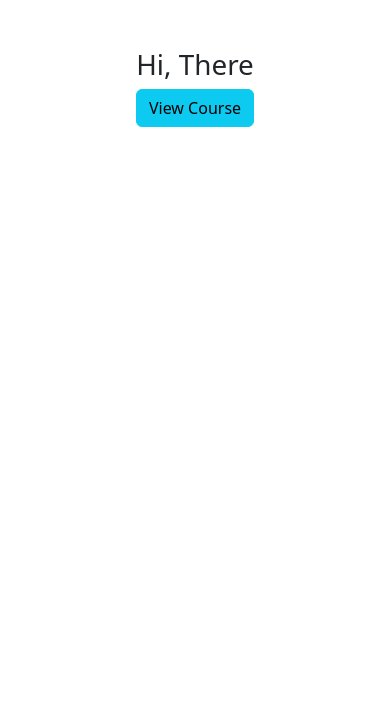
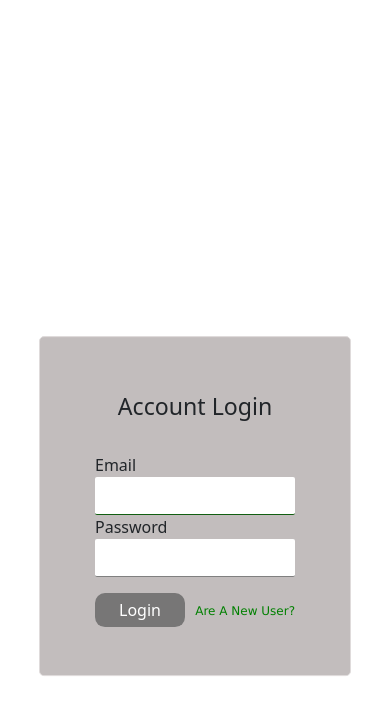
Before and after one commit to Protik111/Content-tribune-task, a React (Create React App) app in the folder client/: page /login in a window 390 px wide. Shown: the top 714 px of the page. Built offline with nearby package versions, Linux system fonts and the light colour scheme.

Commit message:
login isgn up desgin added

```diff
--- a/client/package.json
+++ b/client/package.json
@@ -9,7 +9,12 @@
     "bootstrap": "^5.2.0-beta1",
     "react": "^18.2.0",
     "react-dom": "^18.2.0",
+    "react-redux": "^8.0.2",
+    "react-router-dom": "^6.3.0",
     "react-scripts": "5.0.1",
+    "redux": "^4.2.0",
+    "redux-devtools-extension": "^2.13.9",
+    "redux-thunk": "^2.4.1",
     "web-vitals": "^2.1.4"
   },
   "scripts": {
--- a/client/src/App.js
+++ b/client/src/App.js
@@ -1,13 +1,17 @@
+import Home from "./pages/Home";
+import Login from "./pages/Login";
+import { BrowserRouter } from "react-router-dom";
+import { Routes, Route } from "react-router-dom";
+
 function App() {
   return (
-    <div className="container-fluid p-0">
-      <div className="d-flex justify-content-center mt-5">
-        <h1>Hi, There</h1>
-      </div>
-      <div className="d-flex justify-content-center">
-        <button type="button" class="btn btn-info">View Course</button>
-      </div>
-    </div>
+    <BrowserRouter>
+      <Routes>
+        <Route path="/" element={<Home></Home>}></Route>
+        <Route path="/home" element={<Home></Home>}></Route>
+        <Route path="/login" element={<Login></Login>}></Route>
+      </Routes>
+    </BrowserRouter>
   );
 }
 
--- /dev/null
+++ b/client/src/pages/Home.js
@@ -0,0 +1,16 @@
+import React from 'react';
+
+const Home = () => {
+    return (
+        <div className="container-fluid p-0">
+            <div className="d-flex justify-content-center mt-5">
+                <h1>Hi, There</h1>
+            </div>
+            <div className="d-flex justify-content-center">
+                <button type="button" class="btn btn-info">View Course</button>
+            </div>
+        </div>
+    );
+};
+
+export default Home;
--- /dev/null
+++ b/client/src/pages/Login.js
@@ -0,0 +1,95 @@
+import React, { useState } from 'react';
+import styles from '../styles/Login.module.css';
+// import { useDispatch, useSelector } from 'react-redux';
+// import { setAlert } from '../../redux/action/Alert.action';
+// import { loginUser } from '../../redux/action/Auth.action';
+// import { registerUser } from '../../redux/action/Auth.action';
+// import Alert from '../Alert/Alert';
+import { Navigate } from "react-router-dom";
+
+const Login = () => {
+    const [newUser, setNewUser] = useState(false);
+    const [userInfo, setUserInfo] = useState({
+        name: '',
+        email: '',
+        password: '',
+        password2: ''
+    });
+
+    // const { token, isAuthenticated } = useSelector((state => state.authReducer));
+    // const dispatch = useDispatch();
+    // console.log(alertReducer, 'alertReducer');
+
+
+    const handleChange = (e) => {
+        setUserInfo({ ...userInfo, [e.target.name]: e.target.value })
+    }
+
+    const handleSubmit = async (e) => {
+        e.preventDefault();
+        // console.log(userInfo, 'data');
+        const { name, email, password, password2 } = userInfo;
+
+        if (newUser && password === password2) {
+            // dispatch(registerUser({ name, email, password }))
+        } else if (newUser && password !== password2) {
+            // dispatch(setAlert("Password does not match.", "notMatchedP"));
+        }
+
+        if (!newUser && email && password) {
+            // dispatch(loginUser({ email, password }));
+        }
+
+    }
+
+    // if (isAuthenticated) {
+    //     return (<Navigate to="/dashboard"></Navigate>)
+    // }
+
+    return (
+        <>
+            <div className={`${styles.registration_container} container-fluid py-5`}>
+                <div className="m-2 d-flex justify-content-center">
+                    {newUser ? <h3>Account Sign Up</h3> : <h3>Account Login</h3>}
+                </div>
+                <div className={`${styles.alert_container} mt5 pb-3`}>
+                    {/* <Alert></Alert> */}
+                </div>
+                <div className={styles.login_container}>
+                    <form onSubmit={handleSubmit}>
+                        {newUser && <div>
+                            <label htmlFor="name">Name</label>
+                            <br />
+                            <input onChange={handleChange} className="" type="text" name="name" id="name" />
+                        </div>}
+                        <div>
+                            <label htmlFor="email">Email</label>
+                            <br />
+                            <input onChange={handleChange} className="" type="email" name="email" id="email" autoFocus />
+                        </div>
+                        <div>
+                            <label htmlFor="password">Password</label>
+                            <br />
+                            <input onChange={handleChange} type="password" name="password" id="password" />
+                        </div>
+                        {newUser && <div>
+                            <label htmlFor="password2">Confirm Password</label>
+                            <br />
+                            <input onChange={handleChange} type="password" name="password2" id="password2" />
+                        </div>}
+                        <div className={`${styles.login_btn} mt-3`}>
+                            <button type="submit">{newUser ? 'Sign Up' : 'Login'}</button>
+                            <div className="mt-1">
+                                {newUser ?
+                                    <a style={{ color: 'green', cursor: 'pointer' }} onClick={() => setNewUser(!newUser)}>Already Have Account?</a>
+                                    : <a style={{ color: 'green', cursor: 'pointer' }} onClick={() => setNewUser(!newUser)}>Are A New User?</a>}
+                            </div>
+                        </div>
+                    </form>
+                </div>
+            </div>
+        </>
+    );
+};
+
+export default Login;
--- /dev/null
+++ b/client/src/styles/Login.module.css
@@ -0,0 +1,79 @@
+.registration_container{
+    background-color: #c2bdbd;
+    width: 30%;
+    border: 1px solid rgb(223, 219, 219);
+    border-radius: 5px;
+    position: absolute;
+    top: 60%;
+    left: 50%;
+    transform: translate(-50%, -50%);
+}
+
+.login_container{
+    display: flex;
+    justify-content: center;
+    align-items: center;
+}
+.login_container input{
+    width: 250px;
+    height: 45px;
+    border: none;
+    border-radius: 2px;
+    border-bottom: 1px solid gray;
+}
+.login_container input:focus{
+    outline: none;
+    border-bottom: 1px solid rgb(17, 94, 17);
+}
+.login_btn{
+    display: flex;
+    justify-content: space-between;
+}
+
+.login_btn button {
+    background-color: rgb(119, 118, 118);
+    color: white;
+    padding: 5px 2rem;
+    border: none;
+    border-radius: 10px;
+    transform: all .2s;
+}
+.login_btn button:hover{
+    background-color: black;
+}
+.login_btn button:active{
+    background-color: black;
+}
+.login_btn a{
+    font-size: 14px;
+    font-family: 'Lucida Sans', 'Lucida Sans Regular', 'Lucida Grande', 'Lucida Sans Unicode', Geneva, Verdana, sans-serif;
+}
+
+@media screen and (max-width: 900px) {
+    .login_container input{
+        width: 220px;
+        height: 42px;
+    }
+
+    .registration_container{
+        width: 60%;
+    }
+}
+
+@media screen and (max-width:760px) {
+    .login_container input{
+        width: 200px;
+        height: 38px;
+    }
+
+    .login_btn button {
+        padding: 5px 1.5rem;
+    }
+
+    .login_btn a{
+        font-size: 12px;
+    }
+    .registration_container{
+        width: 80%;
+    }
+}
```
Also changed, not shown: client/src/pages/Course.js (added, +11 -0 lines), client/src/redux/rootReducer.js (added), client/src/redux/store.js (added), 1 other file (tests, documents, lock files or other folders).
